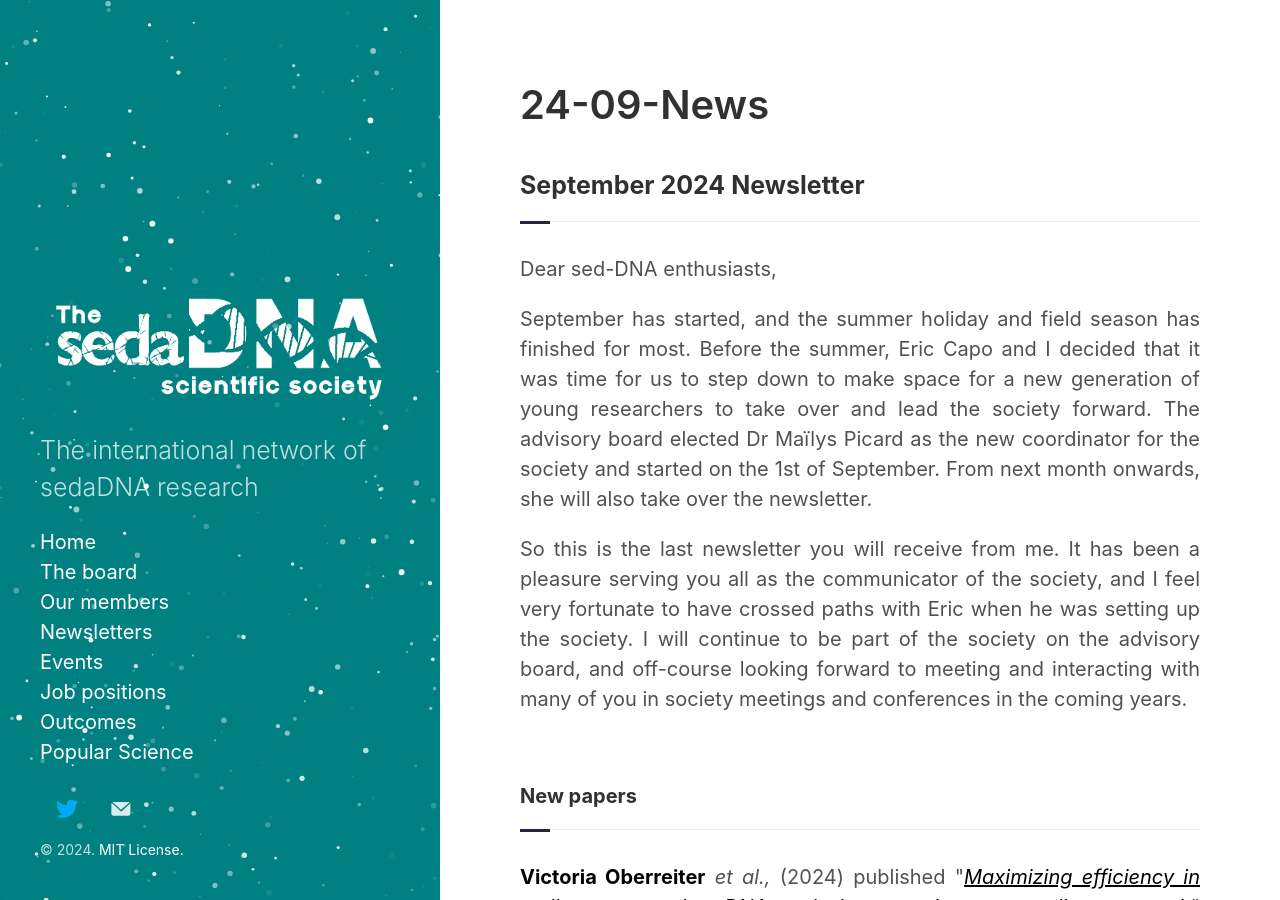
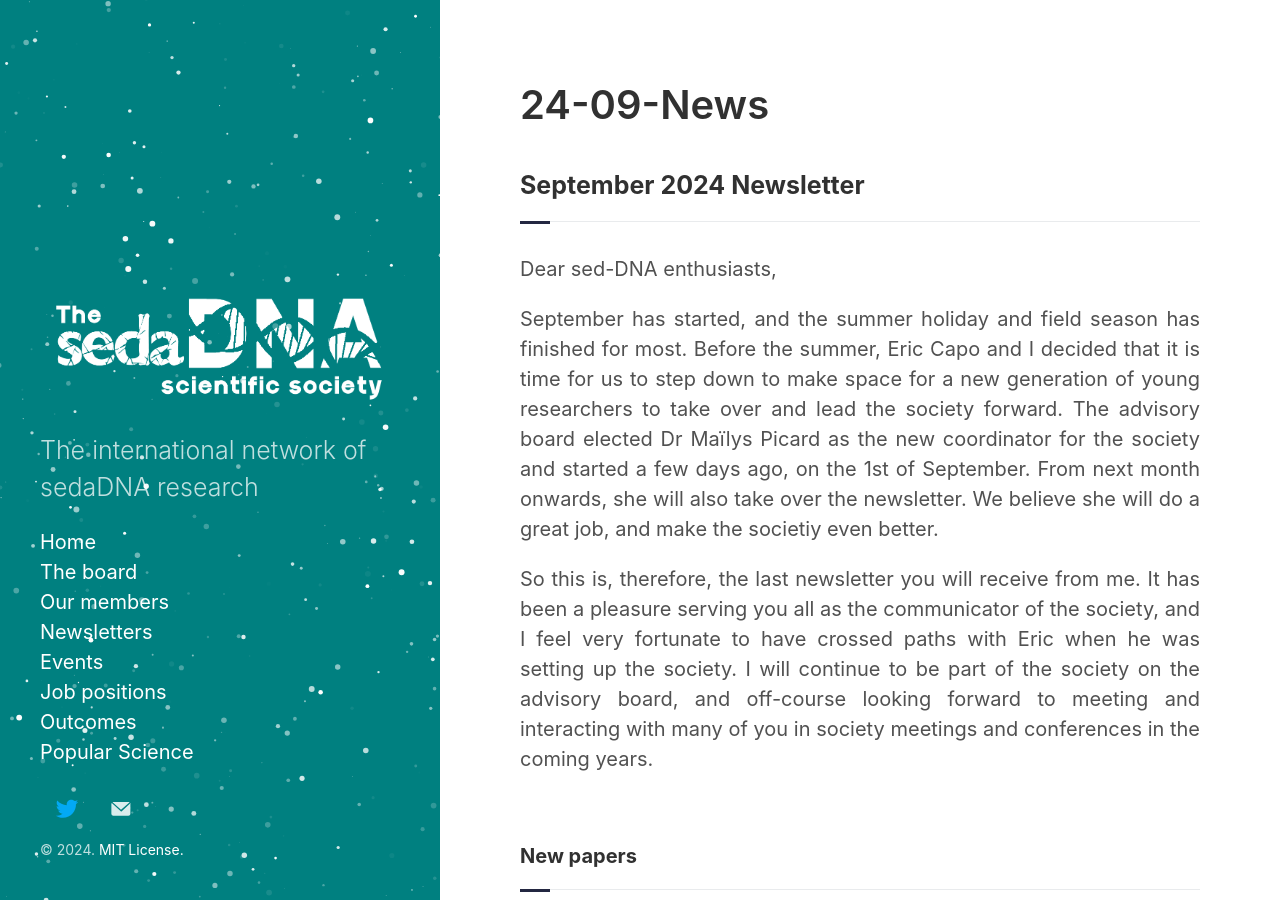
Before and after one commit to sedadna/sedadna.github.io, a Jekyll site: the page built from category/news/24-09.md, in a window 1280 px wide and 900 px high. Built offline with Jekyll 4.4.1, drawn with Linux system fonts in a browser that asks for light colours; some of the changed text lies outside the part shown.

Commit message:
Update 24-09.md

```diff
--- a/category/news/24-09.md
+++ b/category/news/24-09.md
@@ -10,9 +10,9 @@ title: 24-09-News
 <div class="intro">
 <p> Dear sed-DNA enthusiasts,</p>
 
-<p>September has started, and the summer holiday and field season has finished for most. Before the summer, Eric Capo and I decided that it was time for us to step down to make space for a new generation of young researchers to take over and lead the society forward. The advisory board elected Dr Maïlys Picard as the new coordinator for the society and started on the 1st of September. From next month onwards, she will also take over the newsletter.</p>
+<p>September has started, and the summer holiday and field season has finished for most. Before the summer, Eric Capo and I decided that it is time for us to step down to make space for a new generation of young researchers to take over and lead the society forward. The advisory board elected Dr Maïlys Picard as the new coordinator for the society and started a few days ago, on the 1st of September. From next month onwards, she will also take over the newsletter. We believe she will do a great job, and make the societiy even better.</p>
 
-<p>So this is the last newsletter you will receive from me. It has been a pleasure serving you all as the communicator of the society, and I feel very fortunate to have crossed paths with Eric when he was setting up the society. I will continue to be part of the society on the advisory board, and off-course looking forward to meeting and interacting with many of you in society meetings and conferences in the coming years.
+<p>So this is, therefore, the last newsletter you will receive from me. It has been a pleasure serving you all as the communicator of the society, and I feel very fortunate to have crossed paths with Eric when he was setting up the society. I will continue to be part of the society on the advisory board, and off-course looking forward to meeting and interacting with many of you in society meetings and conferences in the coming years.
 </p>
 
 <br>
```
Also changed, not shown: other parts of category/news/24-09.md (+1 -1 lines).
